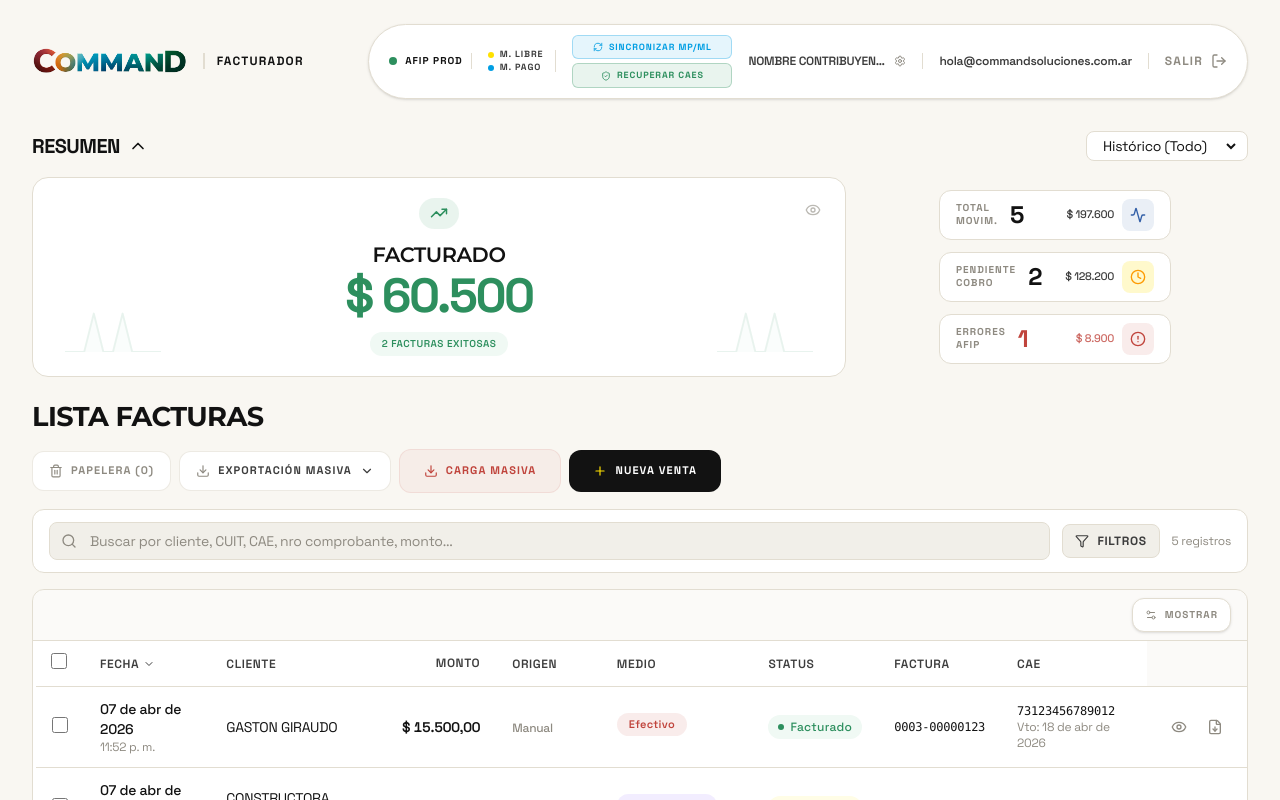
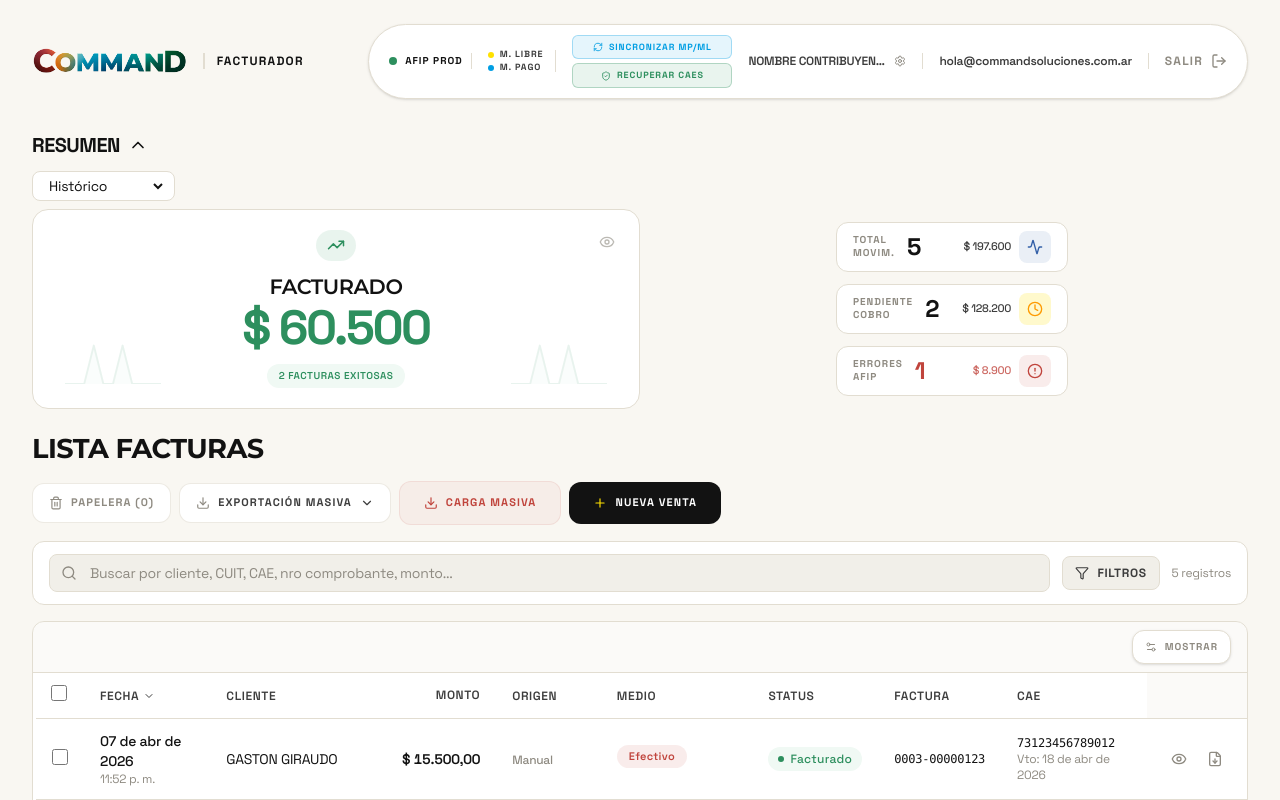
Before and after one commit to curiosidadparlante-jpg/demofacturador, a React (Vite) app: page / in a window 1280 px wide. Shown: the top 800 px of the page. Built offline with nearby package versions, Linux system fonts and the light colour scheme.

Commit message:
UI: Shrink Facturado card by ~20%, align timeframe filter below title, match typography

```diff
--- a/src/components/StatsCards.jsx
+++ b/src/components/StatsCards.jsx
@@ -38,10 +38,10 @@ export default function StatsCards({ ventas, onCardClick }) {
   return (
     <div className="space-y-4">
       {/* Top Bar with Title & Filter */}
-      <div className="flex items-center justify-between gap-4">
+      <div className="flex flex-col items-start gap-3 mb-2">
         <button
           onClick={() => setIsExpanded(!isExpanded)}
-          className="flex items-center gap-2 text-lg sm:text-xl font-bold text-text-primary uppercase tracking-tight cursor-pointer hover:text-accent transition-colors"
+          className="flex items-center gap-2 text-xl font-bold text-text-primary uppercase tracking-tight cursor-pointer hover:text-accent transition-colors"
         >
           Resumen
           <ChevronDown size={20} className={`transition-transform ${isExpanded ? 'rotate-180' : ''}`} />
@@ -52,7 +52,7 @@ export default function StatsCards({ ventas, onCardClick }) {
             value={timeframe}
             onChange={(e) => setTimeframe(e.target.value)}
           >
-            <option value="all">Histórico (Todo)</option>
+            <option value="all">Histórico</option>
             <option value="day">Hoy</option>
             <option value="week">Esta Semana</option>
             <option value="month">Este Mes</option>
@@ -69,7 +69,7 @@ export default function StatsCards({ ventas, onCardClick }) {
         {/* 1. FACTURADO (Hero Card) */}
         <button
           onClick={() => onCardClick('Facturadas', facturadas, timeframe)}
-          className="xl:flex-[2] relative bg-white border border-border rounded-2xl p-4 sm:p-5 flex flex-col justify-center items-center text-center transition-all duration-300 hover:border-green hover:shadow-sm outline-none group cursor-pointer overflow-hidden min-h-[140px]"
+          className="w-full md:w-[80%] xl:w-[50%] mx-auto relative bg-white border border-border rounded-2xl p-4 sm:p-5 flex flex-col justify-center items-center text-center transition-all duration-300 hover:border-green hover:shadow-sm outline-none group cursor-pointer overflow-hidden min-h-[140px]"
         >
           {/* Decorative Waves (Subtle) */}
           <div className="absolute left-8 bottom-6 w-24 h-12 opacity-10 pointer-events-none hidden md:block">
```
